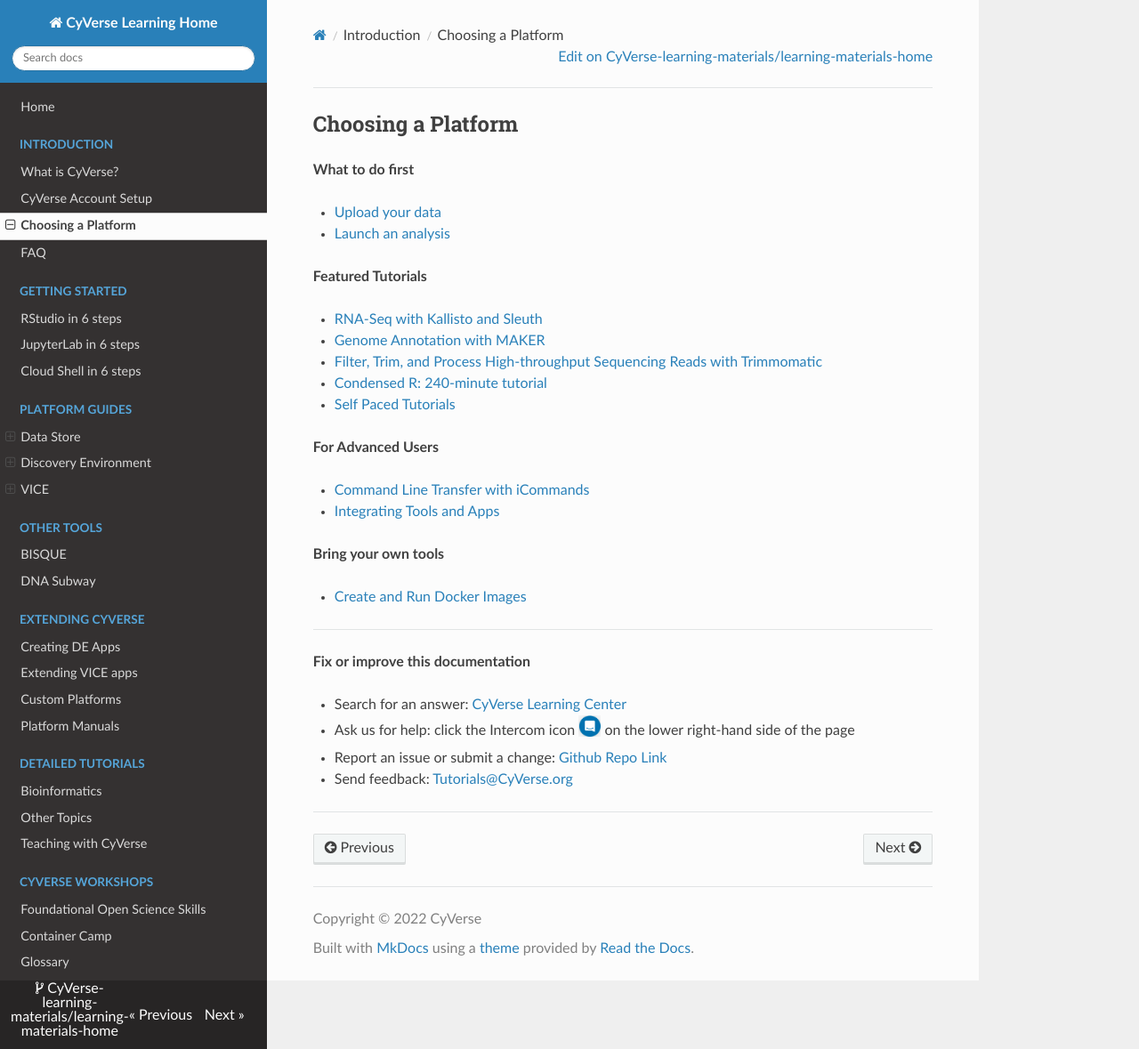
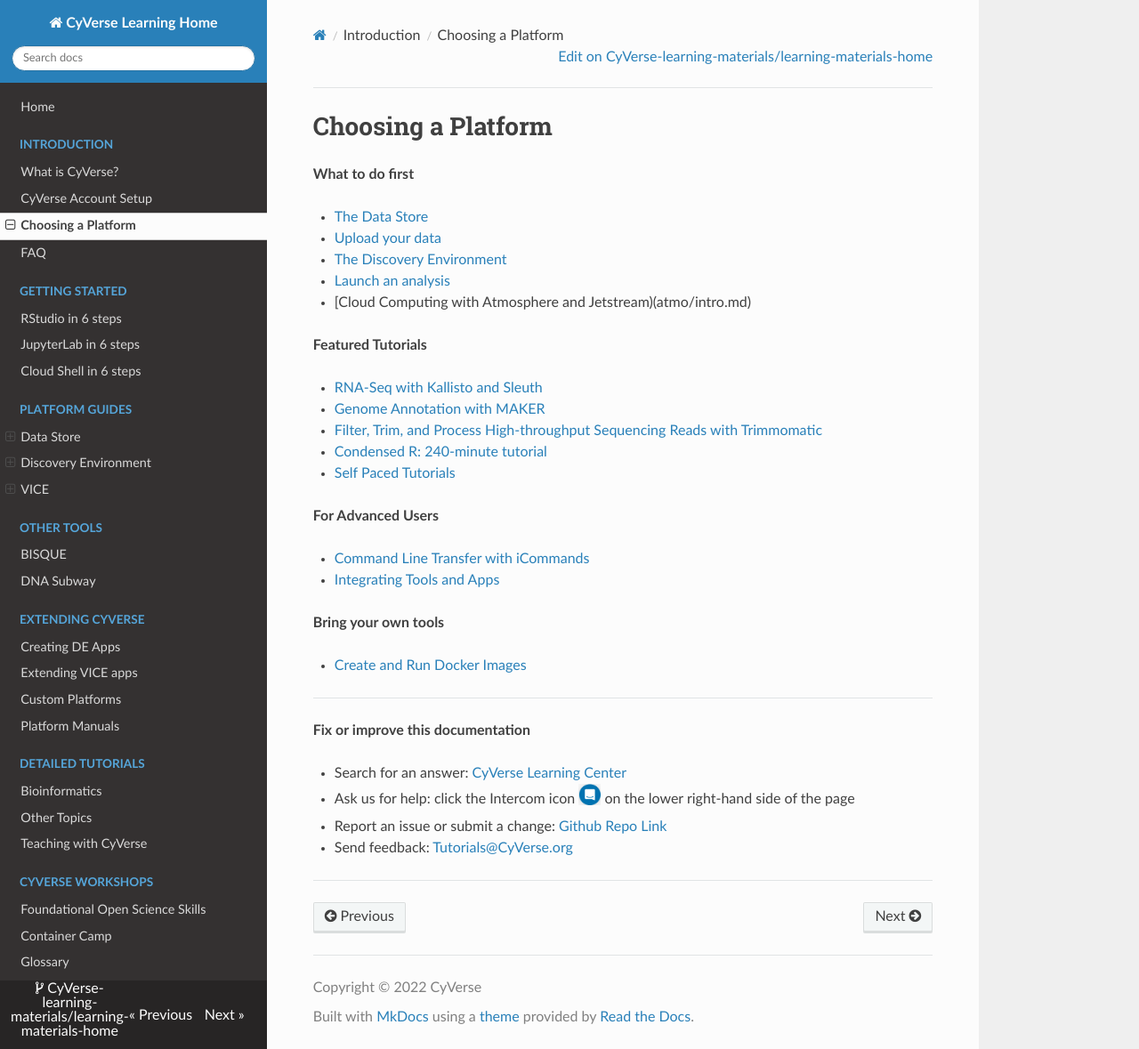
Before and after one commit to CyVerse-learning-materials/learning-materials-home, an MkDocs documentation site: the page built from docs/choose_platform.md, in a window 1280 px wide and 1179 px high. Shown: the whole window at 89% size. Built offline with MkDocs 1.6.1, drawn with Linux system fonts in a browser that asks for light colours; nearby versions of some CDN libraries; a script that is not in the unit is left out.

Commit message:
Update choose_platform.md

```diff
--- a/docs/choose_platform.md
+++ b/docs/choose_platform.md
@@ -1,9 +1,13 @@
-## Choosing a Platform
+# Choosing a Platform
 
 **What to do first**
 
-- [Upload your data](https://cyverse-data-store-quickstart.readthedocs-hosted.com/en/latest/)
-- [Launch an analysis](https://learning.cyverse.org/projects/cyverse-de2-guide/en/latest/step5.html)
+
+- [The Data Store](ds/intro.md)
+  - [Upload your data](https://cyverse-data-store-quickstart.readthedocs-hosted.com/en/latest/)
+- [The Discovery Environment](de/intro.md)
+  - [Launch an analysis](https://learning.cyverse.org/projects/cyverse-de2-guide/en/latest/step5.html)
+- [Cloud Computing with Atmosphere and Jetstream)(atmo/intro.md)
 
 **Featured Tutorials**
 
```
